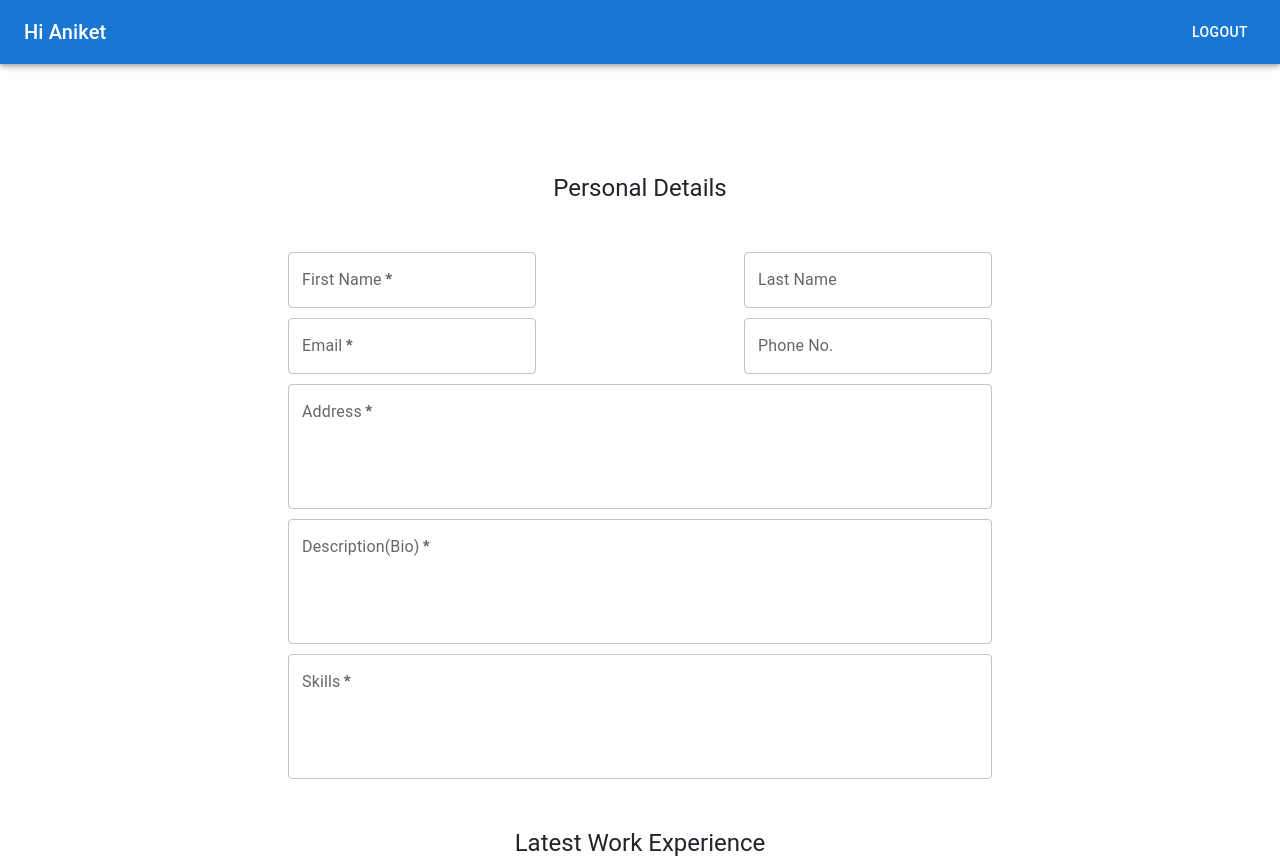
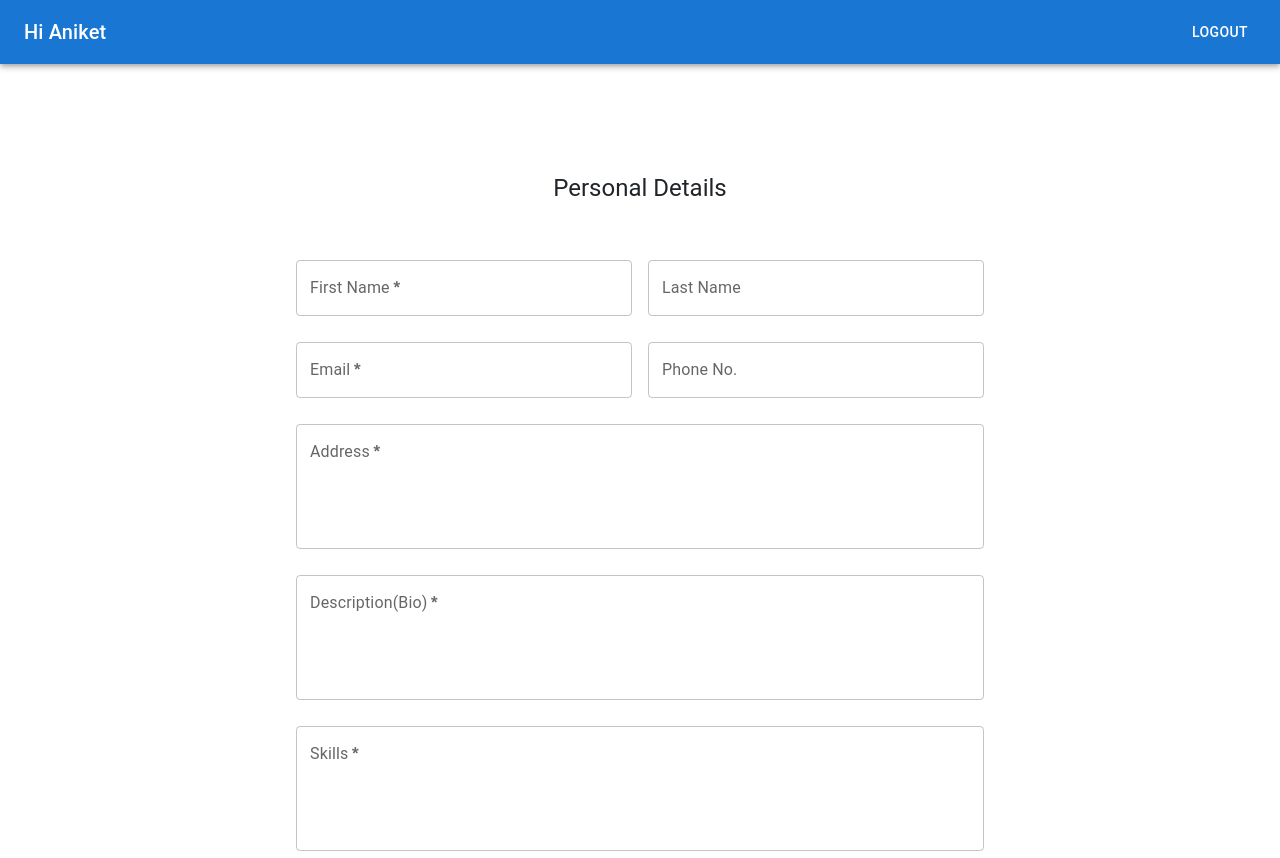
Before and after one commit to desasteroid/LinkedIn-oAuth, a React (Create React App) app in the folder frontend/: page /loggedIn in a window 1280 px wide. Shown: the top 858 px of the page. Built offline with nearby package versions, Linux system fonts and the light colour scheme.

Commit message:
rectified error in form

```diff
--- a/frontend/src/components/loggedin_component.js
+++ b/frontend/src/components/loggedin_component.js
@@ -90,10 +90,11 @@ const LoggedInForm = () => {
         </AppBar>
       </Box>
       <div className="form-container">
+        <form>
           <Box
             component="form"
             sx={{
-            "& .`MuiTextField-root": { m: 1, width: "1000ch" },
+              "& .MuiTextField-root": { m: 1, width: "1000ch" },
             }}
             autoComplete="off"
             onSubmit={handleSubmit}
@@ -331,6 +332,7 @@ const LoggedInForm = () => {
               Save
             </Button>
           </Box>
+        </form>
       </div>
     </div>
   );
```
Lines whose indentation alone changed are shown as unchanged.
